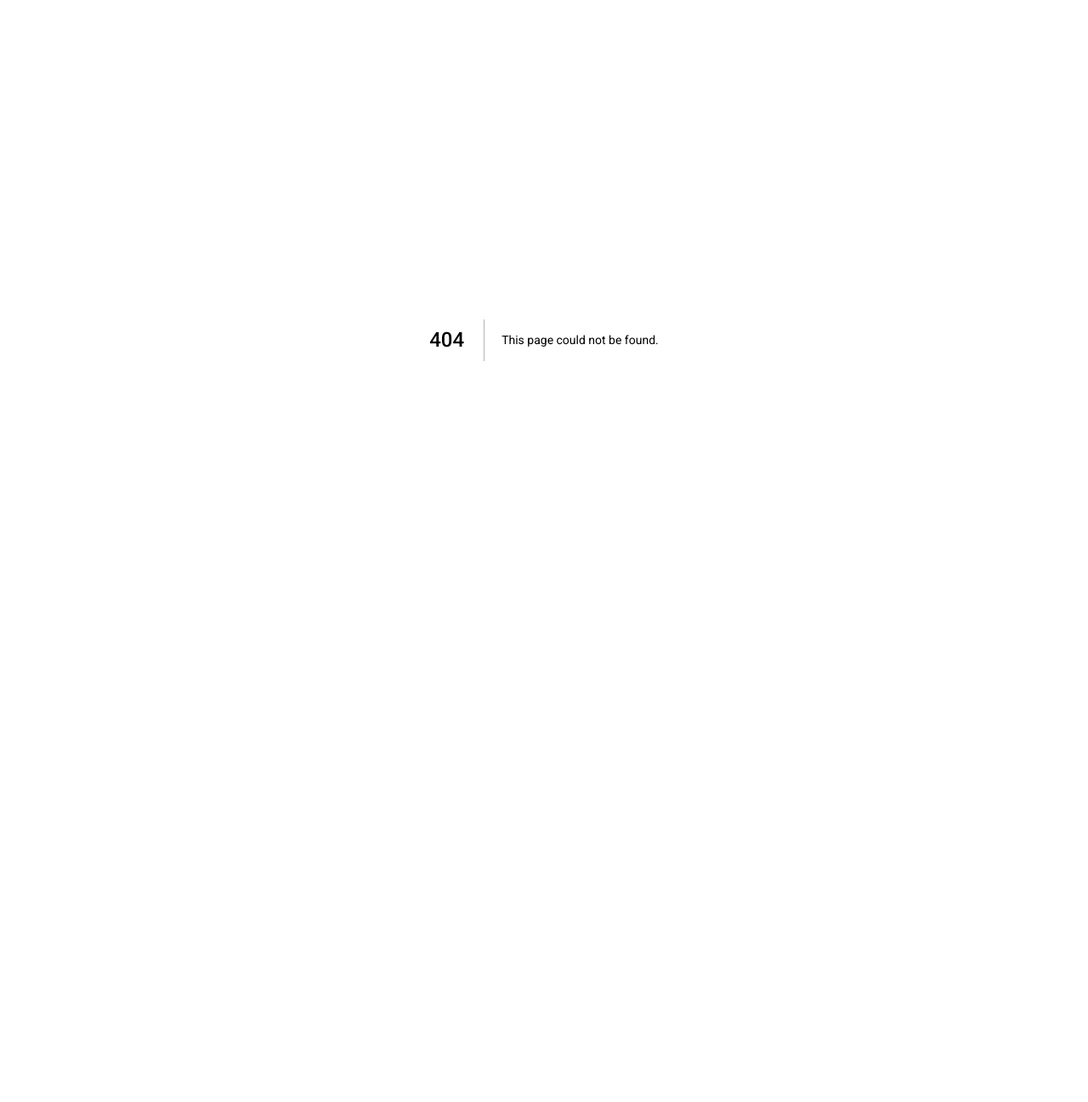
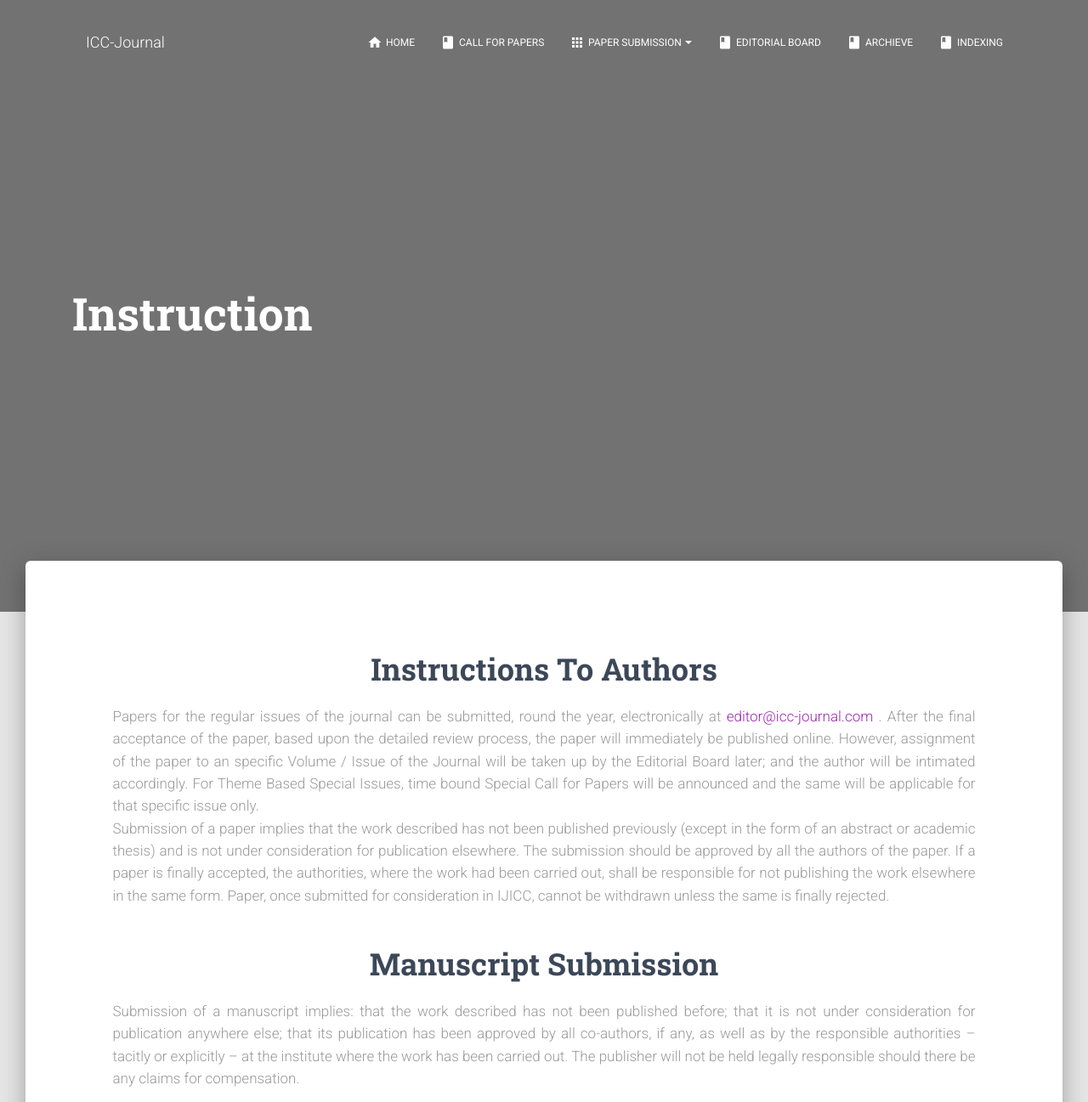
Before and after one commit to snitin315/icc-journal-website, a Next.js app: page /paper-submission/instruction-to-authors in a window 1280 px wide. Before the commit this address had no page. Shown: the top 1297 px of the page at 85% size. Before the commit the page ends 800 px from the top, so only its background shows below. Built offline with nearby package versions, Linux system fonts and the light colour scheme.

Commit message:
add instruction-to-authors page

```diff
--- a/package.json
+++ b/package.json
@@ -49,6 +49,7 @@
     "react": "16.9.0",
     "react-datetime": "2.16.3",
     "react-dom": "16.9.0",
+    "react-reveal": "^1.2.2",
     "react-slick": "0.25.2",
     "react-swipeable-views": "0.13.3",
     "styled-components": "4.3.2",
--- /dev/null
+++ b/pages-sections/PaperSubmission-Sections/Instruction.js
@@ -0,0 +1,121 @@
+import React from "react";
+// nodejs library that concatenates classes
+import classNames from "classnames";
+// @material-ui/core components
+import { makeStyles } from "@material-ui/core/styles";
+
+import Fade from 'react-reveal/Fade';
+
+// core components
+import GridContainer from "components/Grid/GridContainer.js";
+import GridItem from "components/Grid/GridItem.js";
+import Button from "components/CustomButtons/Button.js";
+import Card from "components/Card/Card.js";
+import CardBody from "components/Card/CardBody.js";
+import CardFooter from "components/Card/CardFooter.js";
+import CardHeader from "components/Card/CardHeader.js";
+import { cardTitle } from "assets/jss/nextjs-material-kit.js";
+import  Album from '@material-ui/icons/Album';
+import styles from "assets/jss/nextjs-material-kit/pages/landingPageSections/teamStyle.js";
+import {
+    Accordion,
+    AccordionItem,
+    AccordionItemHeading,
+    AccordionItemPanel,
+    AccordionItemButton
+} from 'react-accessible-accordion';
+
+const CardStyles = {
+    cardTitle,
+    textCenter: {
+      textAlign: "center"
+    },
+    textMuted: {
+      color: "#6c757d"
+    },
+  };
+
+const accStyle = {
+    backgroundColor : "#eeeeee",
+    cursor : "pointer",
+    textAlign : "justify",
+    margin : "10px",
+    padding : "10px"
+}
+
+const flex = {display : "flex", alignItems : "center",textalign : "justify"}
+
+
+function ListStyle(props){
+    const classes = useStyles();
+    return (
+
+      <h5 className={classes.description} style ={flex} >
+          <Album/> <li style={{listStyle: "none", marginLeft : "5px" , textAlign : "left"}}> <strong style ={{color : "black"}}> {props.title} :</strong> {props.text}
+                   </li>
+      </h5>
+
+    )
+  }
+
+const useCardStyles = makeStyles(CardStyles);
+const useStyles = makeStyles(styles);
+
+export default function Instruction() {
+  const classes = useStyles();
+  const justify = {
+    textAlign : "justify"
+  }
+
+  const CardClasses = useCardStyles();
+
+  return (
+
+    <div className={classes.section}>
+
+      <GridContainer justify="center">
+        <GridItem xs={12} sm={12} md={11}>
+          <h2 className={classes.title}> Instructions To Authors</h2>
+          <h5 className={classes.description} style={justify}>
+          Papers for the regular issues of the journal can be submitted, round the year, electronically at <a> editor@icc-journal.com</a> . After the final acceptance of the paper, based upon the detailed review process, the paper will immediately be published online. However, assignment of the paper to an specific Volume / Issue of the Journal will be taken up by the Editorial Board later; and the author will be intimated accordingly. For Theme Based Special Issues, time bound Special Call for Papers will be announced and the same will be applicable for that specific issue only.<br/>
+          Submission of a paper implies that the work described has not been published previously (except in the form of an abstract or academic thesis) and is not under consideration for publication elsewhere. The submission should be approved by all the authors of the paper. If a paper is finally accepted, the authorities, where the work had been carried out, shall be responsible for not publishing the work elsewhere in the same form. Paper, once submitted for consideration in IJICC, cannot be withdrawn unless the same is finally rejected.
+          </h5>
+        </GridItem>
+      </GridContainer>
+
+      <GridContainer justify="center">
+        <GridItem xs={12} sm={12} md={11}>
+          <h2 className={classes.title}> Manuscript Submission</h2>
+          <h5 className={classes.description} style={justify}>
+          Submission of a manuscript implies: that the work described has not been published before; that it is not under consideration for publication anywhere else; that its publication has been approved by all co-authors, if any, as well as by the responsible authorities – tacitly or explicitly – at the institute where the work has been carried out. The publisher will not be held legally responsible should there be any claims for compensation.
+          </h5>
+        </GridItem>
+      </GridContainer>
+
+      <GridContainer justify="center">
+        <GridItem xs={12} sm={12} md={11}>
+          <h2 className={classes.title}> Permissions</h2>
+          <h5 className={classes.description} style={justify}>
+          Authors wishing to include figures, tables, or text passages that have already been published elsewhere are required to obtain permission from the copyright owner(s) for both the print and online format and to include evidence that such permission has been granted when submitting their papers. Any material received without such evidence will be assumed to originate from the authors.
+          </h5>
+        </GridItem>
+      </GridContainer>
+      <br/>
+      <GridContainer justify="center">
+        <GridItem xs={12} sm={12} md={11}>
+          <Card className={CardClasses.textCenter}>
+                <CardHeader color="primary"> <strong>Online Paper Submission</strong></CardHeader>
+                <CardBody>
+                    <h5 className={CardClasses.cardTitle}>Prospective authors are invited to submit full text papers including abstract, keywords, introduction, methodology, result description, tables, figures and references. Full text papers (.doc, .pdf) may send by e-mail at <a>  editor@icc-journal.com </a></h5>
+                    <h6>
+                    Paper Template of it is available. CLick the button below.
+                    </h6>
+                    <Button color="primary"> <strong> Get Paper Template</strong></Button>
+                </CardBody>
+          </Card>
+        </GridItem>
+      </GridContainer>
+
+    </div>
+  );
+}
--- /dev/null
+++ b/pages/paper-submission/instruction-to-authors.js
@@ -0,0 +1,67 @@
+import React from "react";
+// nodejs library that concatenates classes
+import classNames from "classnames";
+// @material-ui/core components
+import { makeStyles } from "@material-ui/core/styles";
+
+// @material-ui/icons
+
+// core components
+import Header from "components/Header/Header.js";
+import Footer from "components/Footer/Footer.js";
+import GridContainer from "components/Grid/GridContainer.js";
+import GridItem from "components/Grid/GridItem.js";
+
+import HeaderLinks from "components/Header/HeaderLinks.js";
+import Parallax from "components/Parallax/Parallax.js";
+
+import styles from "assets/jss/nextjs-material-kit/pages/landingPage.js";
+import Instruction from "../../pages-sections/PaperSubmission-Sections/Instruction";
+
+
+// Sections for this page
+
+
+const dashboardRoutes = [];
+
+const useStyles = makeStyles(styles);
+
+export default function LandingPage(props) {
+  const classes = useStyles();
+  const { ...rest } = props;
+  return (
+    <div>
+      <Header
+        color="transparent"
+        routes={dashboardRoutes}
+        brand="ICC-Journal"
+        rightLinks={<HeaderLinks />}
+        fixed
+        changeColorOnScroll={{
+          height: 400,
+          color: "white"
+        }}
+        {...rest}
+      />
+    <Parallax filter responsive image={require("assets/img/landing-bg.jpg")}>
+        <div className={classes.container}>
+          <GridContainer>
+            <GridItem xs={12} sm={12} md={8}>
+              <h1 className={classes.title}>Instruction</h1>
+
+              <br />
+
+            </GridItem>
+          </GridContainer>
+        </div>
+      </Parallax>
+      <div className={classNames(classes.main, classes.mainRaised)}>
+        <div className={classes.container}>
+         <Instruction/>
+
+        </div>
+      </div>
+      <Footer />
+    </div>
+  );
+}
```
Also changed, not shown: 1 other file (tests, documents, lock files or other folders).
